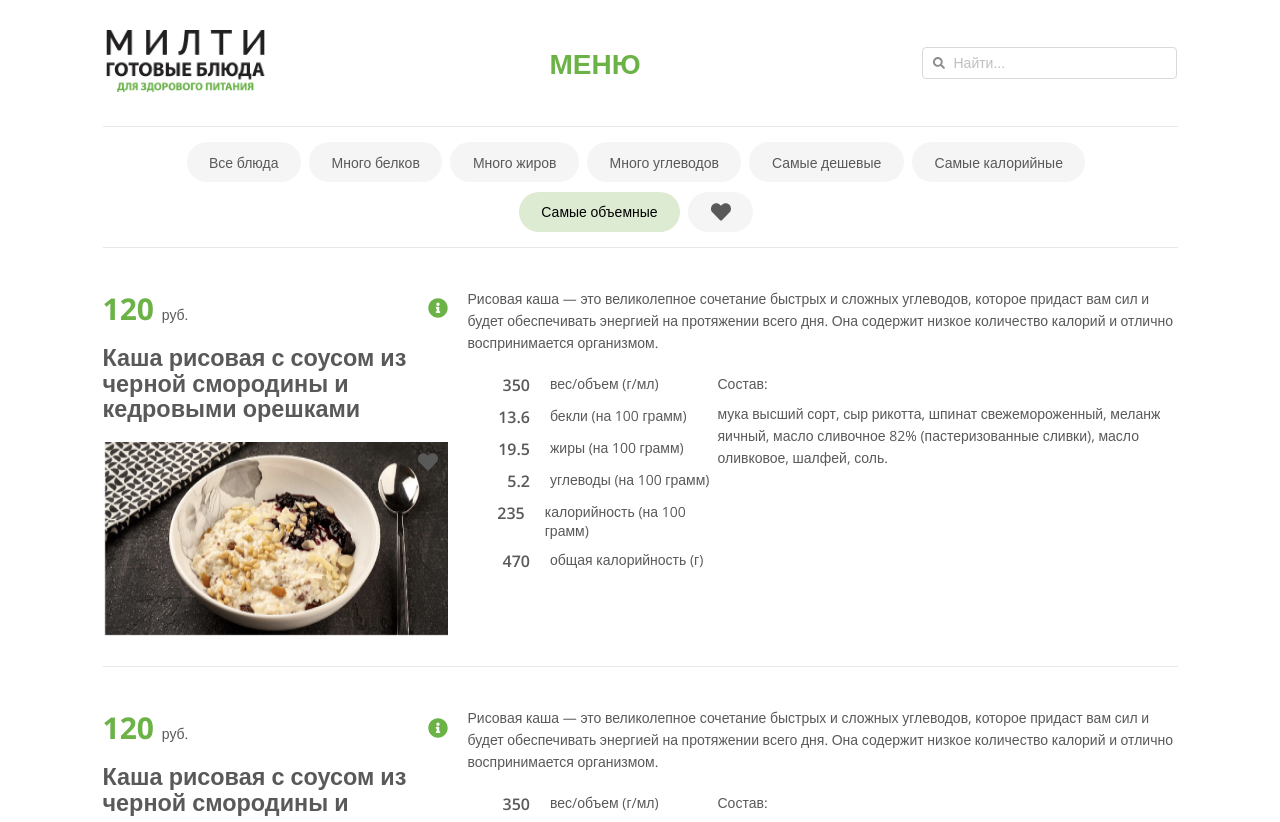
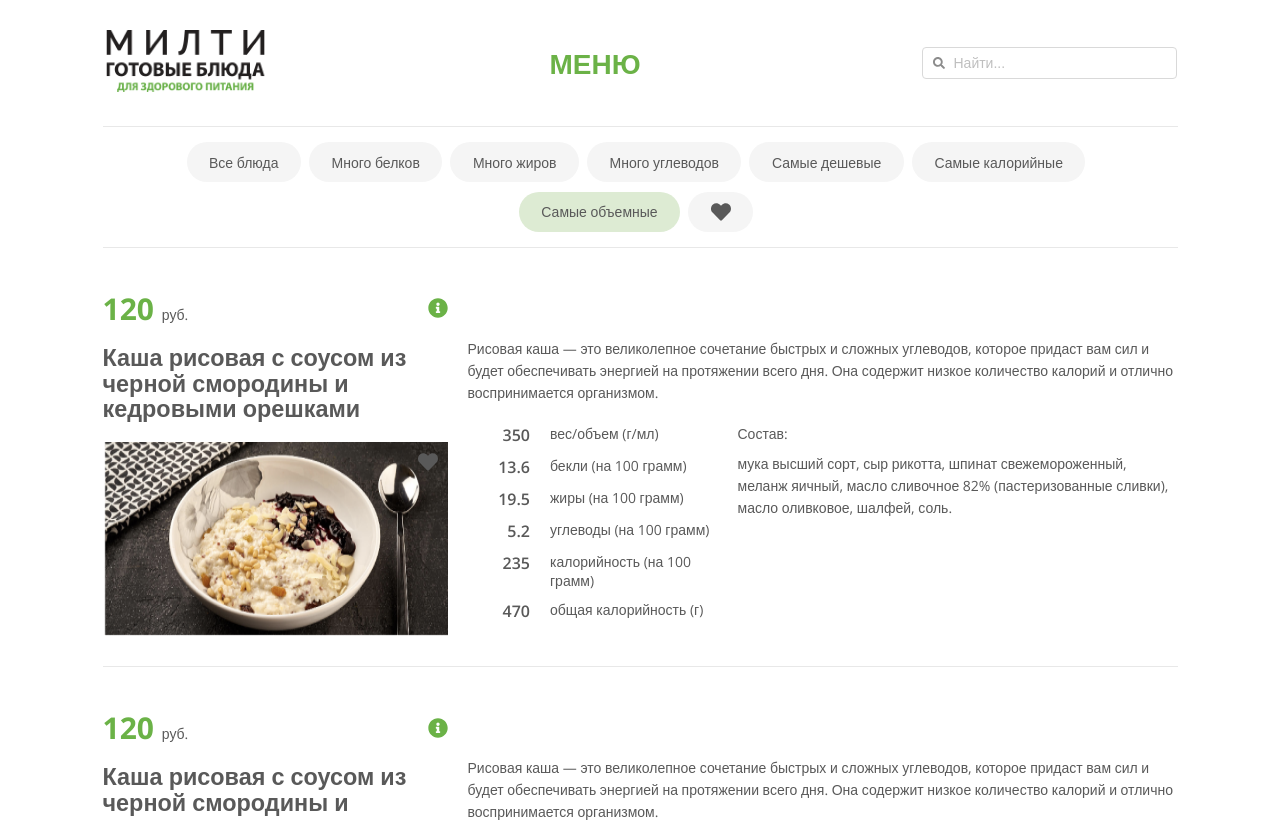
Before and after one commit to IgorLesnevskiy/mealty-time, a React (Create React App) app: page / in a window 1280 px wide. Shown: the top 822 px of the page. Built offline with nearby package versions, Linux system fonts and the light colour scheme.

Commit message:
[i] add css custom properties

```diff
--- a/src/App.js
+++ b/src/App.js
@@ -35,9 +35,9 @@ function App() {
                     </div>
                 </div>
 
-                <form name="filter" className="floor">
+                <div className="floor">
                     <div className="floor__inner">
-                        <div className={"filter"}>
+                        <form className={"filter"}>
                             <div className={"filter__item"}>
                                 <label className={"label-button"}>
                                     <input className={"label-button__control"} type={"radio"} name={"foo"}
@@ -114,9 +114,9 @@ function App() {
                                     </span>
                                 </label>
                             </div>
-                        </div>
+                        </form>
                     </div>
-                </form>
+                </div>
 
                 <div className="floor" data-offset-top="none" data-offset-bottom="none">
                     <div className="floor__inner">
--- a/src/index.scss
+++ b/src/index.scss
@@ -4,26 +4,42 @@
 
 @import "styles";
 
+:root {
+    --primary-color: #6BB247;
+    --secondary-color: #DDEBD3;
+    --primary-text-color: #595959;
+
+    --color-gray1: #E8E8E8;
+    --color-gray2: #F5F5F5;
+    --color-gray3: #D9D9D9;
+    --color-gray4: #8C8C8C;
+    --color-gray5: #BFBFBF;
+
+    --selection-color: #fff;
+    --selection-background-color: #000;
+
+    --base-font-family: 'Open Sans', sans-serif;
+    --base-font-size: 1.4rem;
+    --base-line-height: 1.3;
+
+    --animation-speed: 0.2s;
+
+    --site-max-width: 109.5rem;
+    --site-min-width: 32rem;
+
+    --gutters: 1rem;
+
+    font-size: 10 / 16 * 100%;
+}
 
 ::selection {
-    background-color: #000;
-    color: #fff;
-}
-
-:root {
-    font-size: 10 / 16 * 100%;
+    color: var(--selection-color);
+    background-color: var(--selection-background-color);
 }
 
 html {
     box-sizing: border-box;
     -ms-overflow-style: scrollbar;
-
-    &.no-transition {
-
-        * {
-            transition: none !important;
-        }
-    }
 }
 
 *,
@@ -39,9 +55,9 @@ img {
 body {
     padding: 0;
     margin: 0;
-    font-family: 'Open Sans', sans-serif;
-    color: #595959;
-    font-size: 1.4rem;
+    font-family: var(--base-font-family);
+    color: var(--primary-text-color);
+    font-size: var(--base-font-size);
 }
 
 html,
@@ -55,17 +71,36 @@ ul, ol {
     list-style: none;
 }
 
+
+h3,
+.h3 {
+    line-height: 1.1;
+    margin: 0;
+    font-weight: 600;
+}
+
 .page {
     &__inner {
-        max-width: 1095px;
+        max-width: var(--site-max-width);
+        min-width: var(--site-min-width);
         margin: auto;
-        padding: 0 10px;
+        padding: 0 var(--gutters);
     }
 }
 
 .floor {
-    padding: 10px 0;
-    border-bottom: 1px solid #E8E8E8;
+    --offset-small: 1rem;
+    --offset-medium: 2rem;
+    --offset-large: 3rem;
+
+    @include breakpoint(desktop) {
+        --offset-small: 1.5rem;
+        --offset-medium: 3rem;
+        --offset-large: 4rem;
+    }
+
+    padding: var(--offset-small) 0;
+    border-bottom: 1px solid var(--color-gray1);
 
     &__inner {}
 
@@ -78,39 +113,27 @@ ul, ol {
     }
 
     &[data-offset-top="small"] {
-        padding-top: 10px;
+        padding-top: var(--offset-small);
     }
 
     &[data-offset-bottom="small"] {
-        padding-bottom: 10px;
+        padding-bottom: var(--offset-small);
     }
 
     &[data-offset-top="medium"] {
-        padding-top: 20px;
+        padding-top: var(--offset-medium);
     }
 
     &[data-offset-bottom="medium"] {
-        padding-bottom: 20px;
+        padding-bottom: var(--offset-medium);
     }
 
-    @include breakpoint(desktop) {
-        padding: 15px 0;
+    &[data-offset-top="large"] {
+        padding-top: var(--offset-large);
+    }
 
-        &[data-offset-top="small"] {
-            padding-top: 15px;
-        }
-
-        &[data-offset-bottom="small"] {
-            padding-bottom: 15px;
-        }
-
-        &[data-offset-top="medium"] {
-            padding-top: 30px;
-        }
-
-        &[data-offset-bottom="medium"] {
-            padding-bottom: 30px;
-        }
+    &[data-offset-bottom="large"] {
+        padding-bottom: var(--offset-large);
     }
 }
 
@@ -125,8 +148,8 @@ ul, ol {
     }
 
     &__title {
-        font-size: 28px;
-        color: #6BB247;
+        font-size: 2.8rem;
+        color: var(--primary-color);
         font-weight: bold;
         text-transform: uppercase;
         margin-bottom: 1rem;
@@ -147,11 +170,11 @@ ul, ol {
         }
 
         &__title {
-            margin: 0 20px;
+            margin: 0 2rem;
         }
 
         &__search {
-            max-width: 255px;
+            max-width: 25.5rem;
         }
     }
 }
@@ -163,19 +186,19 @@ ul, ol {
 .search {
     display: flex;
     align-items: center;
-    height: 32px;
-    border: 1px solid #D9D9D9;
-    border-radius: 4px;
-    padding: 8px 10px;
+    height: 3.2rem;
+    border: 1px solid var(--color-gray3);
+    border-radius: 0.4rem;
+    padding: 0.8rem 1rem;
 
     &__input {
         border: none;
-        padding: 0 8px;
+        padding: 0 .8rem;
         flex-grow: 1;
-        font-size: 14px;
+        font-size: 1.4rem;
 
         @include placeholder {
-            color: #BFBFBF;
+            color: var(--color-gray5);
             font-weight: 300;
         }
 
@@ -185,24 +208,24 @@ ul, ol {
     }
 
     &__icon {
-        color: #8C8C8C;
-        font-size: 12px;
+        color: var(--color-gray4);
+        font-size: 1.2rem;
         flex-shrink: 0;
     }
 }
 
 .dishes {
+    --offset: 2rem 0 1.5rem;
+
+    @include breakpoint(desktop) {
+        --offset: 4rem 0 3rem;
+    }
+
     &__item {
-        padding: 20px 0 15px;
+        padding: var(--offset);
 
         &:not(:last-child) {
-            border-bottom: 1px solid #E8E8E8;
-        }
-    }
-
-    @include breakpoint(desktop) {
-        &__item{
-            padding: 40px 0 30px;
+            border-bottom: 1px solid var(--color-gray1);
         }
     }
 }
@@ -212,7 +235,7 @@ ul, ol {
         display: flex;
         justify-content: space-between;
         align-items: center;
-        margin-bottom: 16px;
+        margin-bottom: 1.6rem;
     }
 
     &__title {
@@ -234,6 +257,7 @@ ul, ol {
         }
     }
 }
+
 .dish {
     display: flex;
     flex-direction: column;
@@ -242,7 +266,7 @@ ul, ol {
         display: flex;
         flex-direction: column;
         flex-shrink: 0;
-        margin-bottom: 20px;
+        margin-bottom: 2rem;
     }
 
     &__info {
@@ -261,7 +285,7 @@ ul, ol {
     }
 
     &__compound-list {
-        min-width: 250px;
+        min-width: 25rem;
     }
 
     &__ingredients-wrapper {
@@ -269,7 +293,7 @@ ul, ol {
     }
 
     &__ingredients-title {
-        margin-bottom: 10px;
+        margin-bottom: 1rem;
     }
 
     &__ingredients {
@@ -285,12 +309,13 @@ ul, ol {
        flex-direction: row;
 
         &__card {
-            flex-basis: 345px;
+            flex-basis: 34.5rem;
             margin-bottom: 0;
         }
 
         &__info {
             padding-left: 2rem;
+            margin-top: 5rem;
         }
 
         &__compound-line {
@@ -299,6 +324,7 @@ ul, ol {
 
         &__ingredients-wrapper {
             margin-bottom: 0;
+            padding-left: 2rem;
         }
     }
 }
@@ -318,6 +344,7 @@ ul, ol {
         width: 8rem;
         font-weight: 600;
         font-size: 1.6rem;
+        flex-shrink: 0;
     }
 
     &__description {
@@ -340,16 +367,15 @@ ul, ol {
     }
 }
 
-
 .filter {
     display: flex;
     flex-wrap: wrap;
     justify-content: center;
-    margin-bottom: -10px;
+    margin-bottom: -1rem;
 
     &__item {
-        margin-right: 8px;
-        margin-bottom: 10px;
+        margin-right: .8rem;
+        margin-bottom: 1rem;
     }
 }
 
@@ -366,48 +392,52 @@ ul, ol {
         display: flex;
         align-items: center;
         cursor: pointer;
-        transition: all 0.2s linear;
-        background-color: #F5F5F5;
-        border-radius: 25px;
+        transition: all var(--animation-speed) linear;
+        background-color: var(--color-gray2);
+        border-radius: 2.5rem;
         height: 100%;
-        color: #595959;
+        color: var(--primary-text-color);
         padding: 0 1.61em;
 
         svg {
             font-size: 2rem;
+            transition: color var(--animation-speed) linear;
         }
     }
 
     &:hover &__content,
     &__control:checked + &__content {
-        background-color: #DDEBD3;
-        color: #000;
+        background-color: var(--secondary-color);
+
+        svg {
+            color: var(--primary-color);
+        }
     }
 }
 
 .tip-icon {
     display: inline-block;
     font-size: 2rem;
-    color: #6BB247;
+    color: var(--primary-color);
     cursor: help;
 }
 
 .price {
     font-weight: bold;
     font-size: 3rem;
-    color: #6BB247;
+    color: var(--primary-color);
 
     &__currency {
         font-size: 1.4rem;
         font-weight: 400;
-        color: #595959;
+        color: var(--primary-text-color);
     }
 }
 
 .label-icon {
     display: inline-block;
     font-size: 2rem;
-    color: #595959;
+    color: var(--primary-text-color);
 
     &__control {
         display: none;
@@ -417,16 +447,14 @@ ul, ol {
         display: flex;
         align-items: center;
         cursor: pointer;
-        transition: all 0.2s linear;
+        transition: all var(--animation-speed) linear;
     }
 
     &:hover &__content,
     &__control:checked + &__content {
-        color: #6BB247;
+        color: var(--primary-color);
     }
 }
-
-
 
 .image {
     position: relative;
@@ -494,11 +522,3 @@ ul, ol {
     //    font-family: "object-fit: contain"
     //}
 }
-
-
-h3,
-.h3 {
-    line-height: 1.1;
-    margin: 0;
-    font-weight: 600;
-}
```
